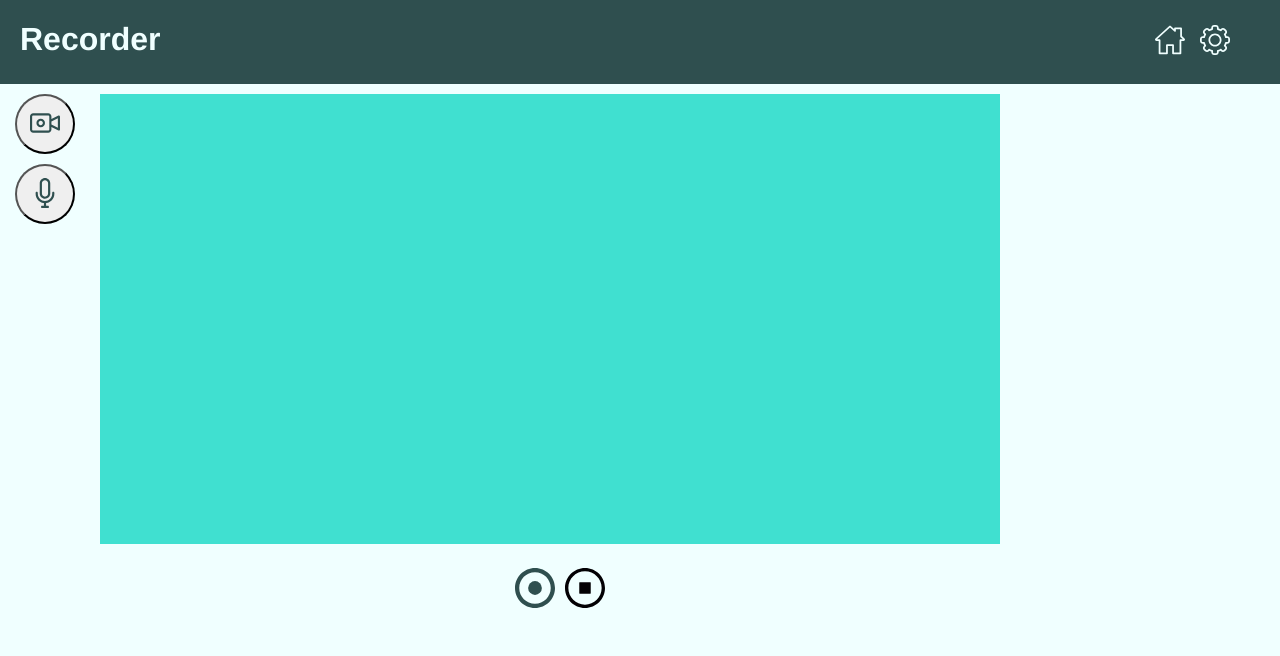
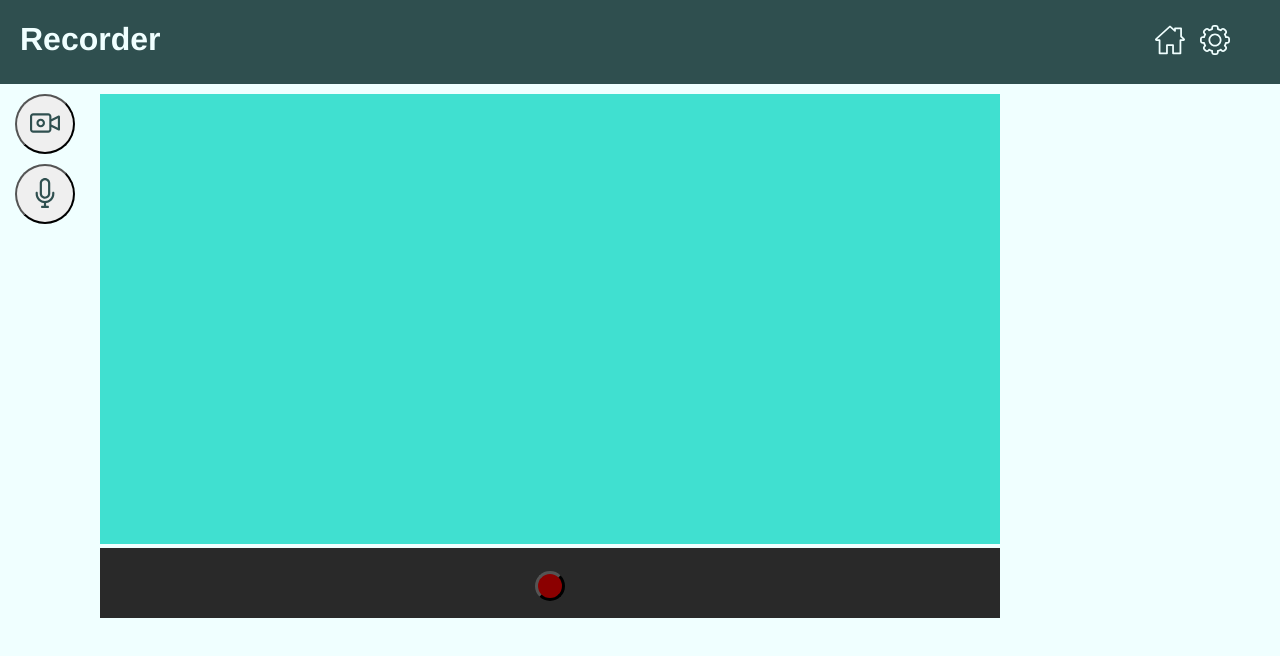
Before and after one commit to gkdals98/recorder, a Vue app: page / in a window 1280 px wide. Shown: the top 656 px of the page. Built offline with nearby package versions, Linux system fonts and the light colour scheme.

Commit message:
structure fix

```diff
--- a/src/components/AudioComponent.vue
+++ b/src/components/AudioComponent.vue
@@ -1,9 +1,13 @@
 <template>
-  <div id="record-main">ccccccccccccc</div>
+  <div id="record-main">
+    <RecordController />
+  </div>
 </template>
 <script>
+import RecordController from "@/components/RecordController";
 export default {
-  name: "RecordMainPage",
+  name: "AudioComponent",
+  components: { RecordController },
 };
 </script>
 <style lang="scss" scoped>
--- a/src/components/RecordController.vue
+++ b/src/components/RecordController.vue
@@ -1,16 +1,22 @@
 <template>
   <div id="record-controller">
-    <button v-on:click="recButtonClicked">
-      <img src="@/assets/svg/rec.svg" height="40px" />
-    </button>
-    <button v-on:click="stopButtonClicked">
-      <img src="@/assets/svg/stop.svg" height="40px" />
-    </button>
+    <button
+      v-on:click="recButtonToggled"
+      class="rec"
+      v-bind:class="{ Rec: onRec, notRec: !onRec, justToggled: conrtollBlock }"
+    ></button>
   </div>
 </template>
 <script>
+import pageControll from "@/mixin/pageControll.js";
 export default {
   name: "RecordController",
+  mixins: [pageControll],
+  data: function () {
+    return {
+      onRec: false,
+    };
+  },
   computed: {
     curRecord: function () {
       return this.$store.state.page_controller.curPage;
@@ -18,13 +24,16 @@ export default {
     getCurRecordingState: function () {
       return this.$store.state.record_controller.curRecordingState;
     },
+    conrtollBlock: function () {
+      return this.$store.state.page_controller.controllBlock;
+    },
   },
   methods: {
-    recButtonClicked: function () {
-      this.$store.commit("page_controller/SET_CURPAGE_VIDEO");
-    },
-    stopButtonClicked: function () {
-      this.$store.commit("page_controller/SET_CURPAGE_VOICE");
+    recButtonToggled: function () {
+      if (this.checkControllEnable()) {
+        this.onRec = !this.onRec;
+        this.$store.commit("page_controller/SET_CURPAGE_VIDEO");
+      }
     },
   },
 };
@@ -33,16 +42,48 @@ export default {
 #record-controller {
   height: 60px;
   padding: 5px;
+  background-color: #292929;
+  vertical-align: center;
 
-  button {
-    background-color: transparent;
-    border-color: transparent;
-    margin: 5px;
-    border-radius: 50%;
-    width: 40px;
-    height: 40px;
-    text-align: center;
-    padding: 8px;
+  .rec {
+    width: 30px;
+    height: 30px;
+    font-size: 0;
+    background-color: rgb(255, 89, 103);
+    border-width: 3px;
+    border-radius: 35px;
+    margin: 18px;
+    outline: none;
+
+    &.notRec {
+      background-color: darkred;
+      &:hover {
+        filter: brightness(1.3);
+        transition-duration: 0.7s;
+      }
+    }
+
+    &.Rec {
+      animation-name: pulse;
+      animation-duration: 1.2s;
+      animation-iteration-count: infinite;
+      animation-timing-function: linear;
+    }
+
+    &.justToggled {
+      pointer-events: none;
+    }
+  }
+}
+@keyframes pulse {
+  0% {
+    box-shadow: 0px 0px 5px 0px rgba(173, 0, 0, 0.3);
+  }
+  65% {
+    box-shadow: 0px 0px 5px 13px rgba(173, 0, 0, 0.3);
+  }
+  90% {
+    box-shadow: 0px 0px 8px 13px rgba(173, 0, 0, 0);
   }
 }
 </style>
--- a/src/components/SelectRecordType.vue
+++ b/src/components/SelectRecordType.vue
@@ -1,10 +1,10 @@
 <template>
   <div id="record-controller">
     <button v-on:click="cameraButtonClicked">
-      <img src="@/assets/svg/video-camera.svg" height="30px" />
+      <img class="rec-type" src="@/assets/svg/video-camera.svg" />
     </button>
     <button v-on:click="micButtonClicked">
-      <img src="@/assets/svg/mic.svg" height="30px" />
+      <img class="rec-type" src="@/assets/svg/mic.svg" />
     </button>
   </div>
 </template>
@@ -33,6 +33,9 @@ export default {
     height: 60px;
     text-align: center;
     padding: 8px;
+    .rec-type {
+      height: 30px;
+    }
   }
 }
 </style>
--- /dev/null
+++ b/src/mixin/pageControll.js
@@ -0,0 +1,15 @@
+const pageControll = {
+  methods: {
+    checkControllEnable: function () {
+      if (this.$store.state.page_controller.controllBlock === true)
+        return false;
+      this.$store.commit("page_controller/SET_CONTROLL_BLOCK");
+      setTimeout(() => {
+        this.$store.commit("page_controller/SET_CONTROLL_UNLOCK");
+      }, 1000);
+      return true;
+    },
+  },
+};
+
+export default pageControll;
--- a/src/store/index.js
+++ b/src/store/index.js
@@ -1,10 +1,12 @@
 import Vue from "vue";
 import Vuex from "vuex";
 import page_controller from "./modules/pagecontroller.js";
+import record_controller from "./modules/recordcontroller.js";
 Vue.use(Vuex);
 
 export default new Vuex.Store({
   modules: {
     page_controller: page_controller,
+    record_controller: record_controller,
   },
 });
--- a/src/store/modules/pagecontroller.js
+++ b/src/store/modules/pagecontroller.js
@@ -4,26 +4,17 @@ const page_controller = {
     return {
       curPage: "video",
       isLoading: false,
+      controllBlock: false,
     };
-  },
-  getters: {
-    GET_CURPAGE: (state) => {
-      console.log("Is this ", state.curPage);
-      return state.curPage;
-    },
-    GET_IS_LOADING: (state) => state.isLoading,
   },
   mutations: {
     SET_CURPAGE_SETTING: (state) => (state.curPage = "setting"),
-    SET_CURPAGE_VIDEO: (state) => {
-      state.curPage = "video";
-    },
-    SET_CURPAGE_AUDIO: (state) => {
-      state.curPage = "audio";
-    },
+    SET_CURPAGE_VIDEO: (state) => (state.curPage = "video"),
+    SET_CURPAGE_AUDIO: (state) => (state.curPage = "audio"),
     SET_LOADING: (state) => (state.isLoading = true),
     SET_LOADING_END: (state) => (state.isLoading = false),
+    SET_CONTROLL_BLOCK: (state) => (state.controllBlock = true),
+    SET_CONTROLL_UNLOCK: (state) => (state.controllBlock = false),
   },
-  action: {},
 };
 export default page_controller;
--- a/src/store/modules/recordcontroller.js
+++ b/src/store/modules/recordcontroller.js
@@ -1,26 +1,31 @@
 const record_controller = {
   state: () => {
     return {
+      videoStream: null,
       curRecordingState: "stop",
-        videoStream: null,
     };
-    },
-    getters: {
-      GET_VIDEO: (state) => state.videoSteam,
-      GET_CUR_RECORDING_STATE: (state) => state.curRecordingState,
   },
   mutation: {
     SET_RECORDING: (state) => (state.isLoading = true),
-      SET_LRECORDING_END: (state) => (state.isLoading = false),
+    SET_RECORDING_FIN: (state) => (state.isLoading = false),
+    SET_STREAM_CLEAR: (state) => (state.videoStream = null),
   },
   action: {
     RECORD_START: (state) => {
-        navigator.getUserMedia({video:true, audio:false}, function(stream){
+      this.commit("SET_RECORDING");
+      navigator.getUserMedia(
+        { video: true, audio: false },
+        function (stream) {
           state.curVideo = stream;
-        }, function(error){
+        },
+        function (error) {
           alert("Error!!!", error);
-        });
         }
+      );
+    },
+    RECORD_STOP: (state) => {
+      state.curVideo = null;
+    },
   },
 };
 export default record_controller;
--- a/src/views/RecordMainPage.vue
+++ b/src/views/RecordMainPage.vue
@@ -3,7 +3,7 @@
     <SelectRecordType />
     <div id="record-container">
       <VideoComponent v-if="curPage == 'video'" />
-      <AudioComponent v-if="curPage == 'voice'" />
+      <AudioComponent v-if="curPage == 'audio'" />
     </div>
   </div>
 </template>
```
Also changed, not shown: src/assets/svg/upload.svg (added), 1 other file (tests, documents, lock files or other folders). Lines whose indentation alone changed are shown as unchanged.
